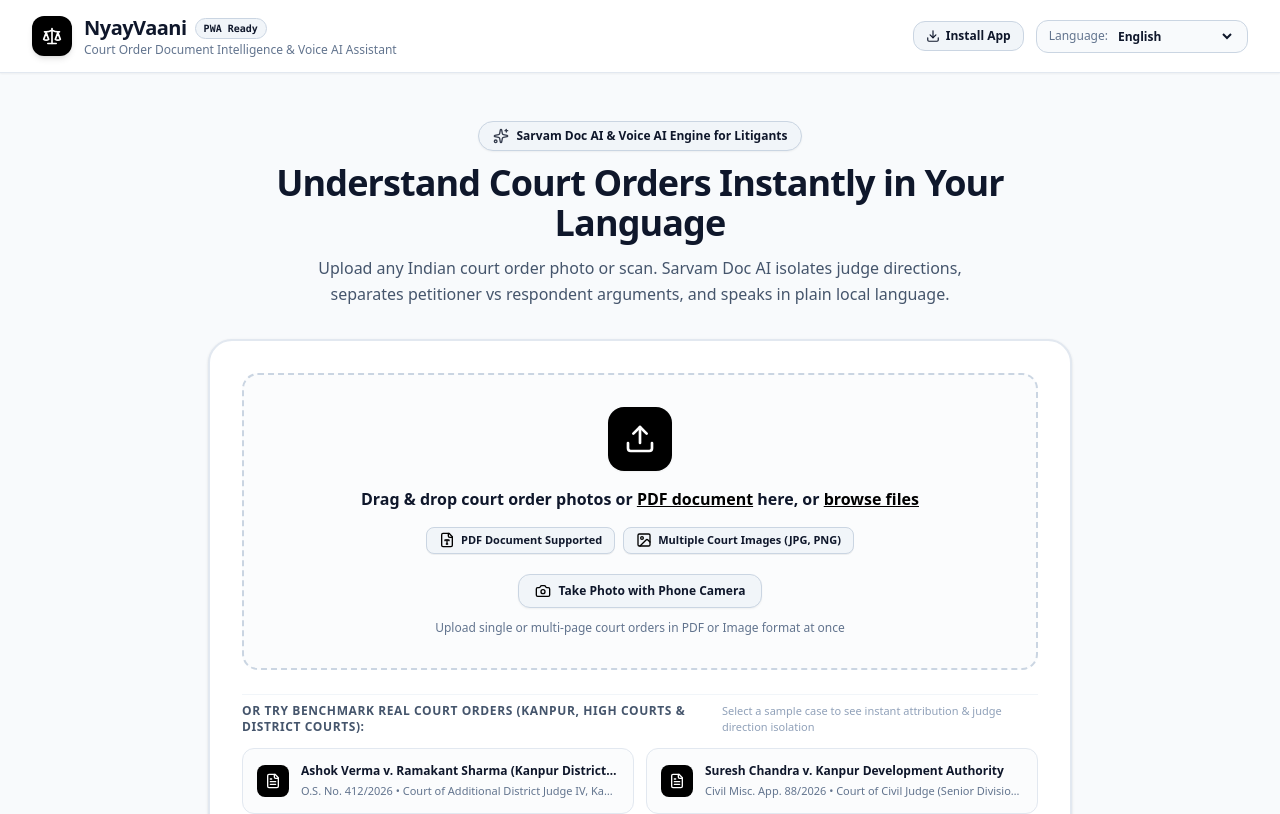
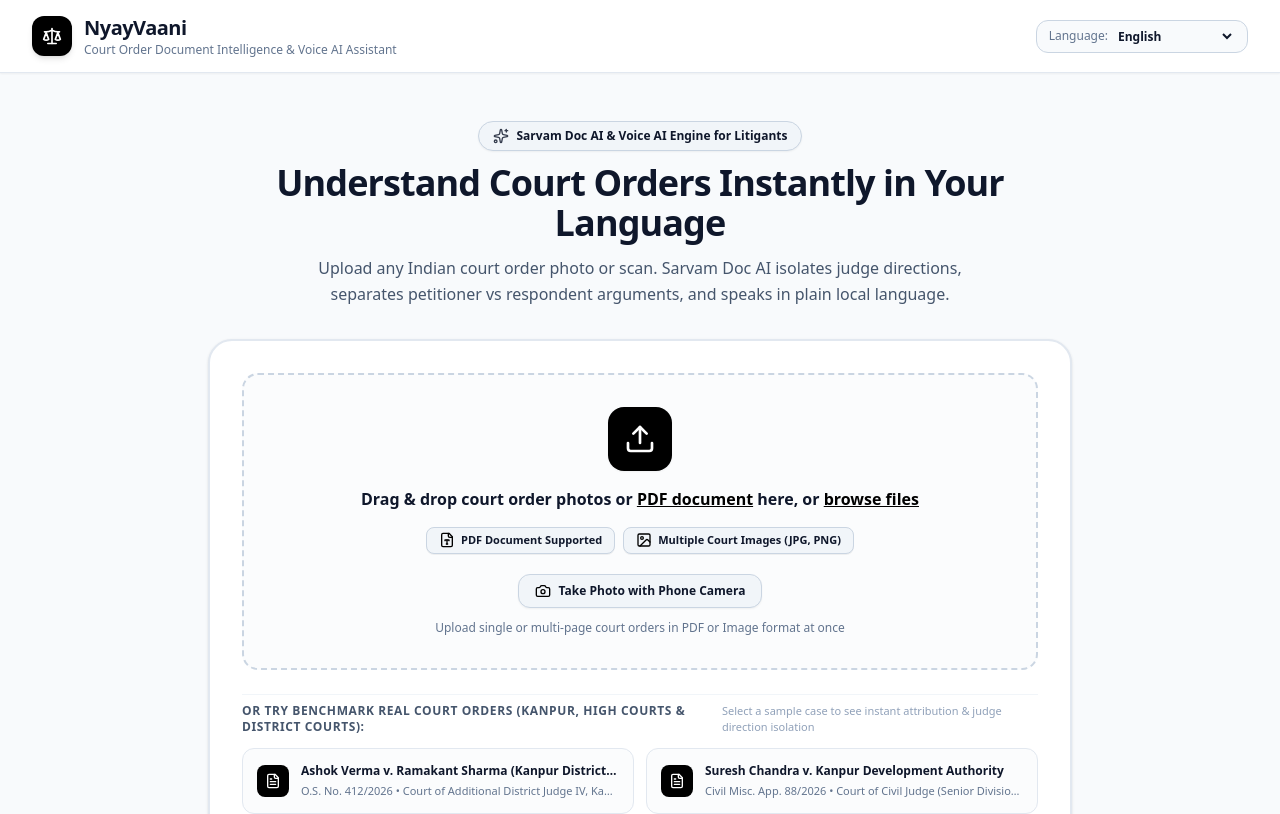
Before and after one commit to SNDP-Design/NyayVaani, a React (Vite) app: page / in a window 1280 px wide. Shown: the top 814 px of the page. Built offline with nearby package versions, Linux system fonts and the light colour scheme.

Commit message:
refactor(header): remove PWA installation logic
Simplified the header component by removing unused PWA installation states and event listeners to reduce bundle size and improve maintainability.

```diff
--- a/src/components/Header.tsx
+++ b/src/components/Header.tsx
@@ -1,5 +1,5 @@
-import React, { useState, useEffect } from 'react';
-import { Scale, Bot, Upload, Download, Sparkles } from 'lucide-react';
+import React from 'react';
+import { Scale, Bot, Upload } from 'lucide-react';
 import { SupportedLanguage } from '../types';
 import { getTranslation } from '../utils/translations';
 
@@ -18,33 +18,7 @@
   onNewUpload,
   onOpenVoiceAI,
 }) => {
-  const [deferredPrompt, setDeferredPrompt] = useState<any>(null);
-  const [isInstallable, setIsInstallable] = useState(false);
   const t = getTranslation(selectedLanguage);
-
-  useEffect(() => {
-    const handleBeforeInstall = (e: Event) => {
-      e.preventDefault();
-      setDeferredPrompt(e);
-      setIsInstallable(true);
-    };
-
-    window.addEventListener('beforeinstallprompt', handleBeforeInstall);
-    return () => window.removeEventListener('beforeinstallprompt', handleBeforeInstall);
-  }, []);
-
-  const handleInstallPWA = async () => {
-    if (!deferredPrompt) {
-      alert('To install NyayVaani on your phone, open your browser menu (⋮ or Share) and tap "Add to Home Screen".');
-      return;
-    }
-    deferredPrompt.prompt();
-    const { outcome } = await deferredPrompt.userChoice;
-    if (outcome === 'accepted') {
-      setIsInstallable(false);
-    }
-    setDeferredPrompt(null);
-  };
 
   return (
     <header className="sticky top-0 z-40 bg-white/95 backdrop-blur-md border-b border-slate-200 text-slate-900 shadow-xs">
@@ -64,9 +38,6 @@
                 <h1 className="text-xl font-extrabold tracking-tight text-slate-900 group-hover:text-black transition-colors">
                   {t.appTitle}
                 </h1>
-                <span className="bg-slate-100 text-slate-900 text-[10px] font-bold px-2 py-0.5 rounded-full border border-slate-300 hidden sm:inline-block font-mono">
-                  {t.pwaReady}
-                </span>
               </div>
               <p className="text-xs text-slate-500 hidden sm:block">
                 {t.appSubtitle}
@@ -76,16 +47,6 @@
 
           {/* Right Header Actions */}
           <div className="flex items-center gap-2 sm:gap-3">
-
-            {/* Install PWA Button */}
-            <button
-              onClick={handleInstallPWA}
-              title="Install NyayVaani App on Mobile"
-              className="px-3 py-1.5 bg-slate-100 hover:bg-slate-200 text-slate-900 border border-slate-300 font-extrabold rounded-xl text-xs flex items-center gap-1.5 transition-colors cursor-pointer"
-            >
-              <Download className="h-3.5 w-3.5 text-slate-900" />
-              <span>{t.installApp}</span>
-            </button>
 
             {/* Language Selector */}
             <div className="flex items-center gap-1.5 bg-slate-50 px-3 py-1.5 rounded-xl border border-slate-300 text-xs">
```
